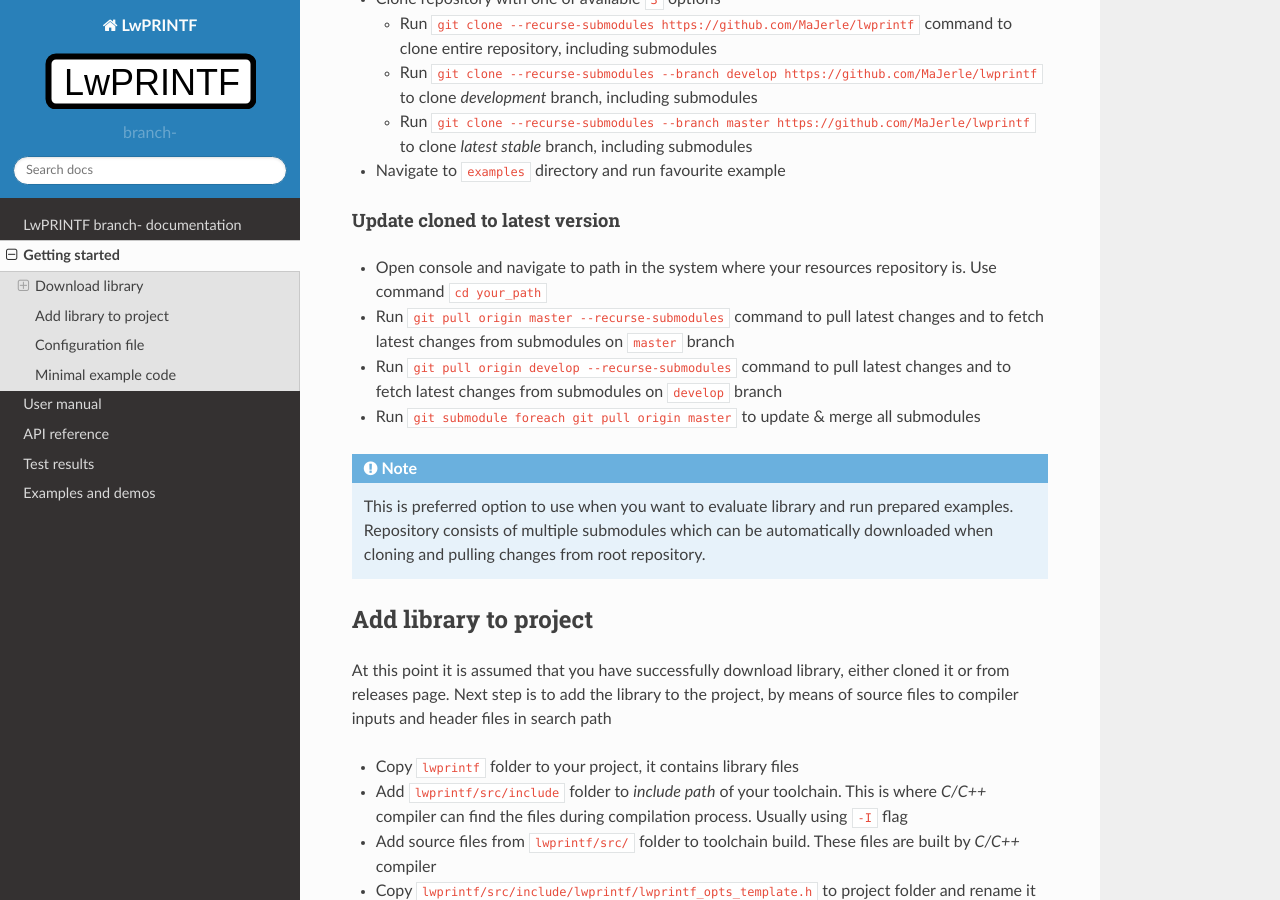
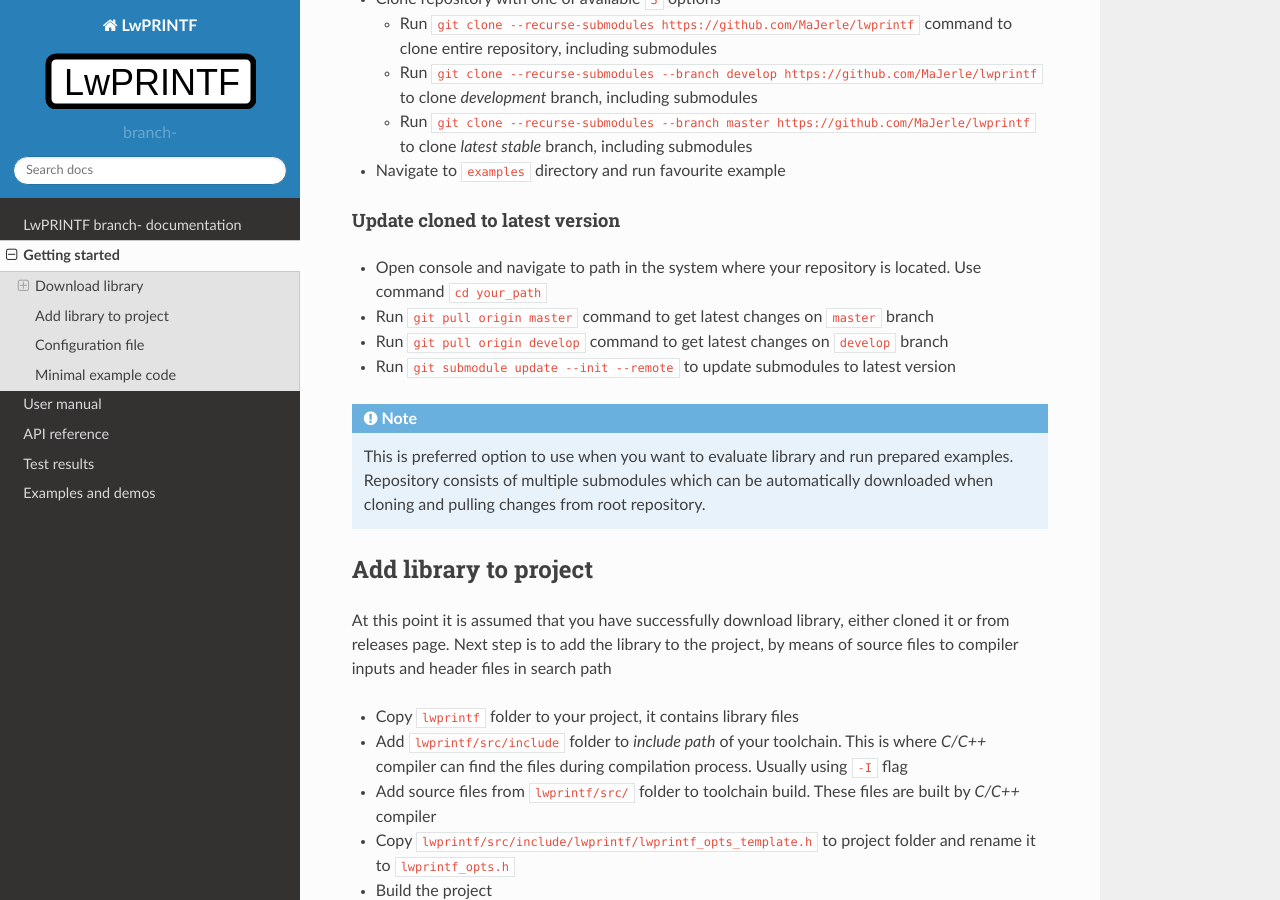
Before and after one commit to MaJerle/lwprintf, a Sphinx documentation site: the page built from docs/get-started/index.rst, in a window 1280 px wide and 900 px high, scrolled down 814 px. Built offline with Sphinx 7.4.7 and the Read the Docs theme 2.0.0, drawn with Linux system fonts in a browser that asks for light colours; the version number could not be read and is left out.

Commit message:
Update getting started

```diff
--- a/docs/get-started/index.rst
+++ b/docs/get-started/index.rst
@@ -45,10 +45,10 @@
 Update cloned to latest version
 """""""""""""""""""""""""""""""
 
-* Open console and navigate to path in the system where your resources repository is. Use command ``cd your_path``
-* Run ``git pull origin master --recurse-submodules`` command to pull latest changes and to fetch latest changes from submodules on ``master`` branch
-* Run ``git pull origin develop --recurse-submodules`` command to pull latest changes and to fetch latest changes from submodules on ``develop`` branch
-* Run ``git submodule foreach git pull origin master`` to update & merge all submodules
+* Open console and navigate to path in the system where your repository is located. Use command ``cd your_path``
+* Run ``git pull origin master`` command to get latest changes on ``master`` branch
+* Run ``git pull origin develop`` command to get latest changes on ``develop`` branch
+* Run ``git submodule update --init --remote`` to update submodules to latest version
 
 .. note::
   This is preferred option to use when you want to evaluate library and run prepared examples.
```
